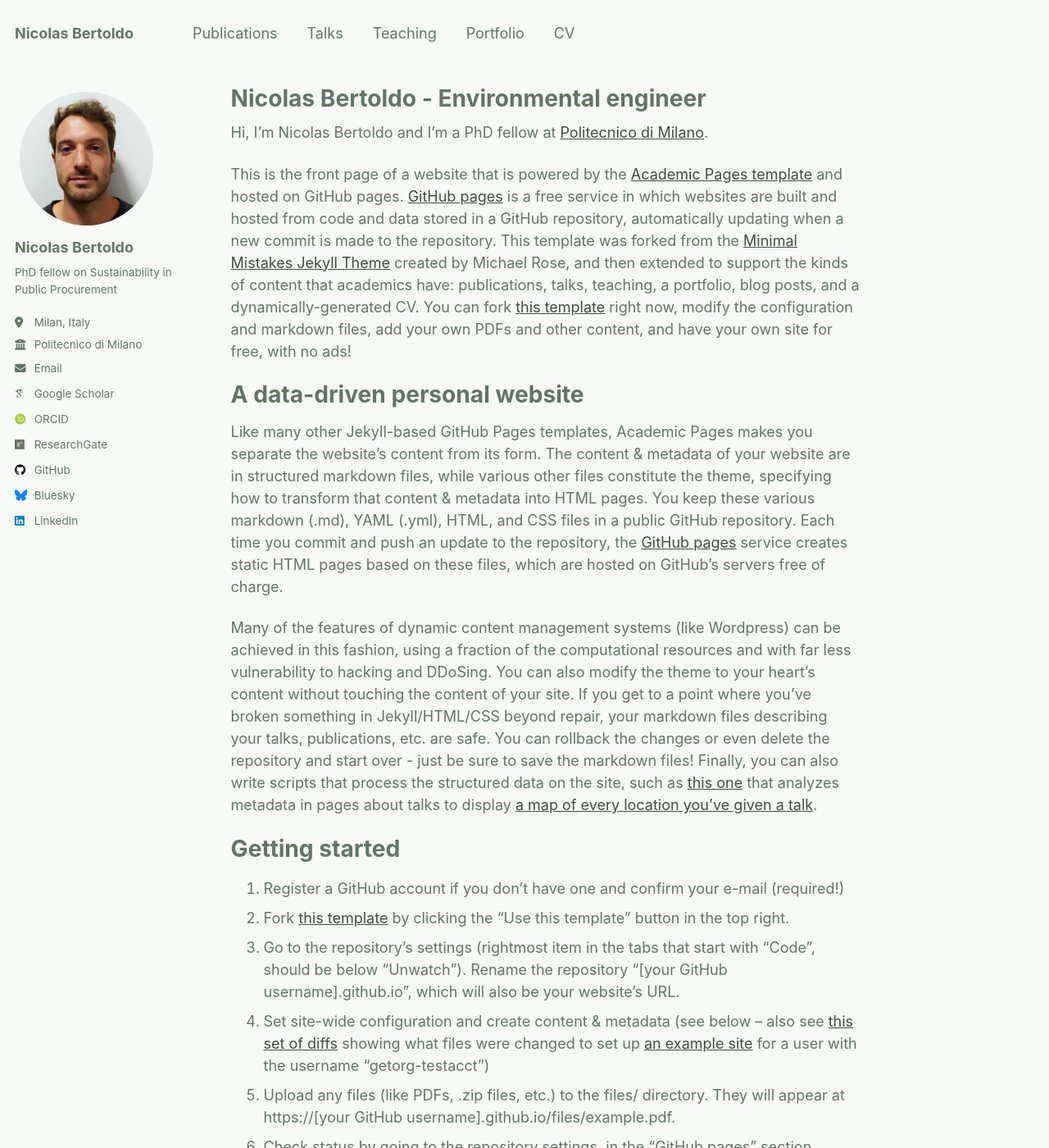
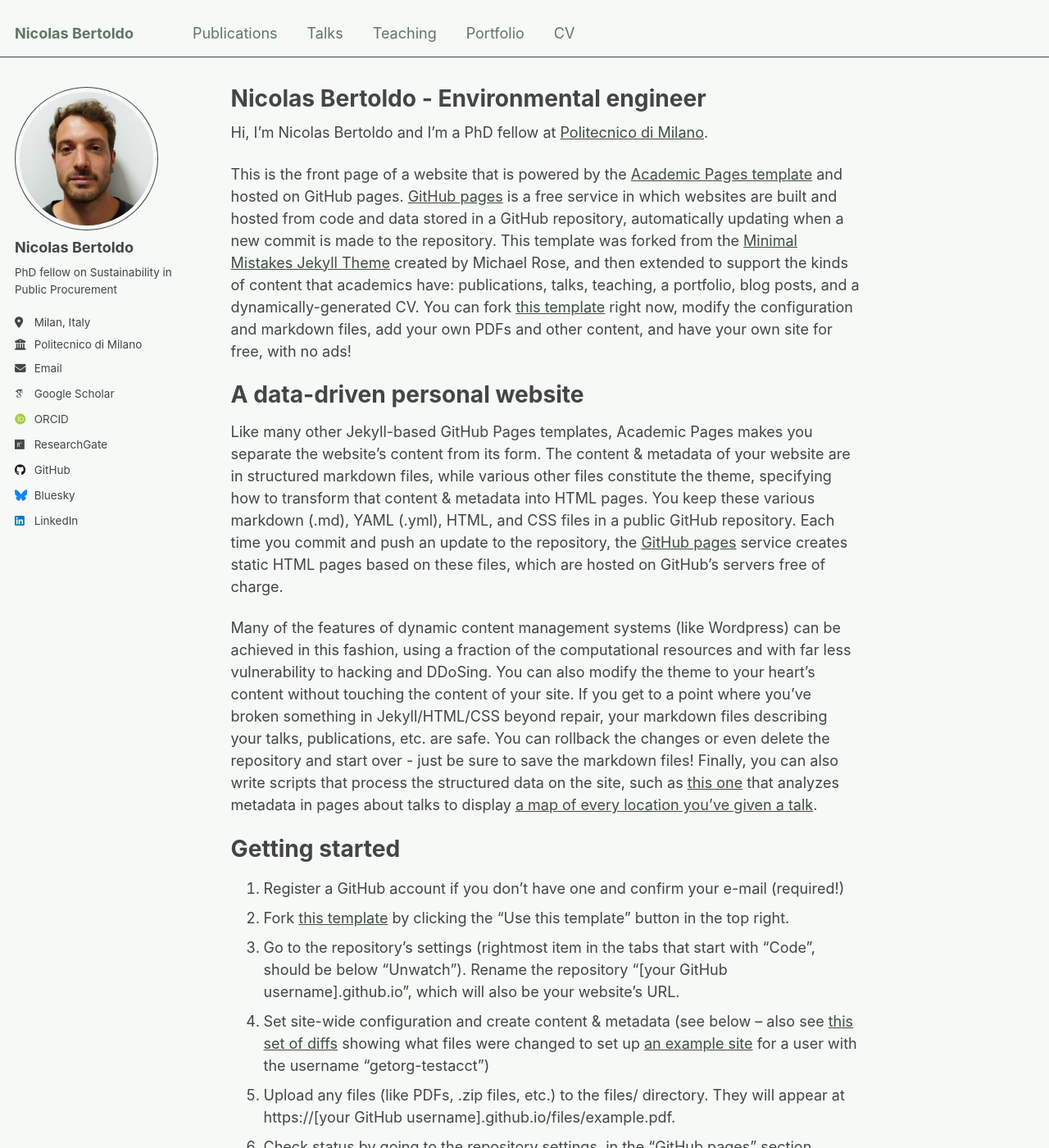
Before and after one commit to Nick-Bertoldo/Nick-Bertoldo.github.io, a Jekyll site: the page built from _pages/about.md, in a window 1280 px wide and 1400 px high. Shown: the whole window at 82% size. Built offline with Jekyll 4.4.1, drawn with Linux system fonts in a browser that asks for light colours; some web fonts are replaced.

Commit message:
Refactor green theme styles to adjust border and text colors for better consistency

```diff
--- a/_sass/theme/_green.scss
+++ b/_sass/theme/_green.scss
@@ -32,7 +32,7 @@ $sidebar-screen-min-width   : 1024px;
 :root {
     --global-base-color                 : #{$gray};
     --global-bg-color                   : #{$lighter-green};
-    --global-border-color               : #{$lighter-green};
+    --global-border-color               : #{$gray};
     --global-code-background-color      : #{$light};
     --global-code-text-color            : #{$gray};
     --global-fig-caption-color          : mix(#fff,  #{$dark-green}, 25%);
@@ -41,7 +41,7 @@ $sidebar-screen-min-width   : 1024px;
     --global-link-color-visited         : mix(#fff, #{$darker-green}, 25%);
     --global-masthead-link-color        : #{$dark-green};
     --global-masthead-link-color-hover  : mix(#000, #{$green}, 25%);
-    --global-text-color                 : #{$dark-green};
-    --global-text-color-light           : #{$light-green};
-    --global-thead-color                : #{$lighter-green};
+    --global-text-color                 : #{$gray};
+    --global-text-color-light           : mix(#fff,  #{$gray}, 25%);
+    --global-thead-color                : mix(#fff,  #{$gray}, 25%);
 }
```
